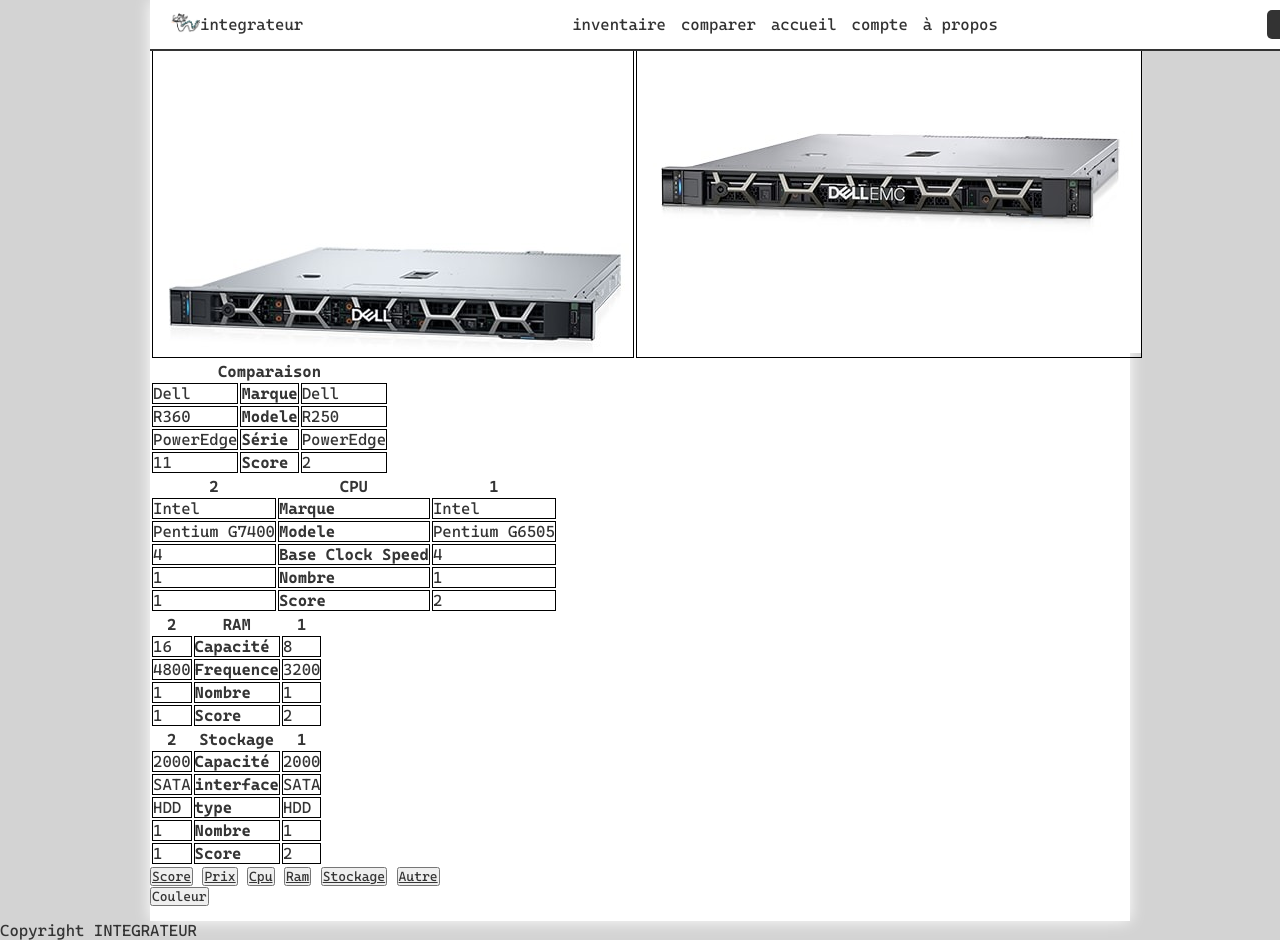
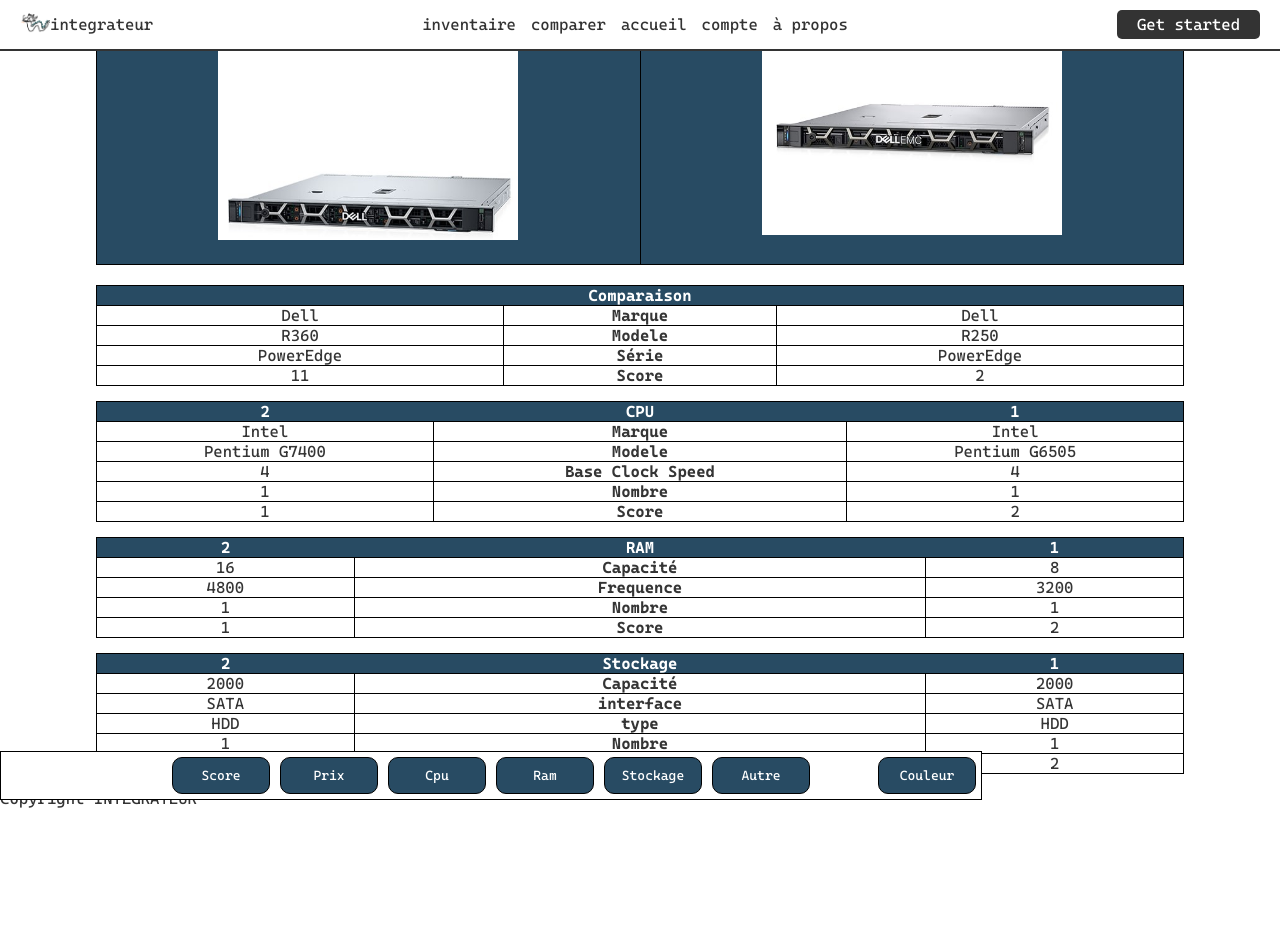
Before and after one commit to lucasstandre/web_integrateur, a PHP site: page /comparaison.php in a window 1280 px wide. After the commit the page ends 808 px from the top, so only its background shows below. Run offline with PHP 8.4, Linux system fonts and the light colour scheme; data comes from the database, SQL or seed files in the repository.

Commit message:
merge comp

```diff
--- a/classe/PDOFactory.php
+++ b/classe/PDOFactory.php
@@ -1,7 +1,7 @@
 <?php
   define('MYSQL_SERVER', 'mysql:host=127.0.0.1;dbname=dbServer;charset=utf8');
-  define('SQL_USER', 'samit');
-  define('SQL_PASS', 'samit');
+  define('SQL_USER', 'root');
+  define('SQL_PASS', '');
 
   class PDOFactory {
     // Dans le cas où la base de données serait en MySQL (est utilisé ici).
--- a/css/style.css
+++ /dev/null
@@ -1,36 +0,0 @@
-* {
-    box-sizing: border-box;
-}
-
-body {
-    background-color: lightgray;
-    min-width:980px;
-    font-family: 'Calibri'
-}
-
-main {
-    background-color: white;
-    box-shadow: 0 0 15px white;
-    margin:auto;
-    max-width:980px;
-    min-height:95vh;
-    padding-bottom:15px;
-}
-
-
-/* Page comparaison */
-.comparaisonImage{
-    border: 1px black solid;
-    margin: auto;
-    width: 90%;
-
-}
-.comparaison{
-    border: 1px black solid;
-    margin: auto;
-    width: 80%;
-    text-align: center;
-}
-tr, td {
-    border: 1px black solid;
-}
--- a/css/styles.css
+++ b/css/styles.css
@@ -565,3 +565,136 @@ https://uiverse.io/vinodjangid07/soft-octopus-29
   display: inline-block;
   font-size: 1.2em;
 }
+
+/********** Page comparaison ************/
+:root {
+  --gray: #353535;
+  --blue: #284B63;
+  --lightBlue: #3C6E71;
+}
+#comparaison > *{
+  border-collapse: collapse;
+  text-align: center;
+  margin: auto;
+  width: 85%;
+  margin-bottom:15px;
+  background-color: white;
+}
+
+#image img{
+  width: 100%;
+  max-width: 300px;
+}
+#image td{
+  margin: 5px;
+}
+
+#marque{
+  position:sticky;
+  top: 10px;
+}
+tr, td {
+  border: 1px black solid;
+}
+
+th{
+  background-color: var(--blue);
+  color: white;
+}
+#compButtons{
+  background-color: white;
+  border: 1px black solid;
+  width: 100%;
+  max-width: 980px;
+  bottom:0px;
+  height:75px;
+  position: fixed;
+}
+#compButtons div{
+  width: 100%;
+  display: flex;
+}
+#compButtons div button{
+  background-color: var(--blue);
+  border: 1px black solid;
+  padding-top: 10px;
+  padding-bottom: 10px;
+  width: 16.66%;
+}
+#btn-Couleur{
+  position: absolute;
+  background-color: var(--blue);
+  border: 1px black solid;
+  padding-top: 10px;
+  padding-bottom: 10px;
+  width: 100%;
+  color: white;
+
+}
+#compButtons a{
+  color: white;
+  text-decoration: none;
+}
+.vert{
+  background-color: green;
+}
+.rouge{
+  background-color: red;
+}
+.gray{
+  background-color:gray;
+}
+#compVide{
+  margin: auto;
+  align-items: center;
+}
+@media only screen and (min-width: 750px) {
+  body{
+      min-width:670px;
+  }
+  #image{
+      border: 1px black solid;
+      margin-bottom: 20px;
+  }
+
+  #image td{
+      background-color: var(--blue);
+      padding: 20px;
+      margin: 5px;
+  }
+  #compButtons{
+      background-color: white;
+      border: 1px black solid;
+      position:relative;
+      max-width: 980px;
+      bottom:0px;
+      height: auto;
+      position: fixed;
+
+  }
+  #compButtons div{
+      justify-content: center;
+  }
+  #compButtons div button{
+      margin: 5px;
+      border-radius: 10px;
+      width: 10%;
+  }
+  #compButtons > button{
+      position: absolute;
+      padding-top: 10px;
+      padding-bottom: 10px;
+      margin: 5px;
+      align-self: right;
+      border-radius: 10px;
+      width: 10%;
+      bottom:0px;
+      right: 0px;
+      color: white;
+  }
+}
+@media only screen and (min-width: 1100px) {
+body{
+  min-width:980px;
+}
+}
```
